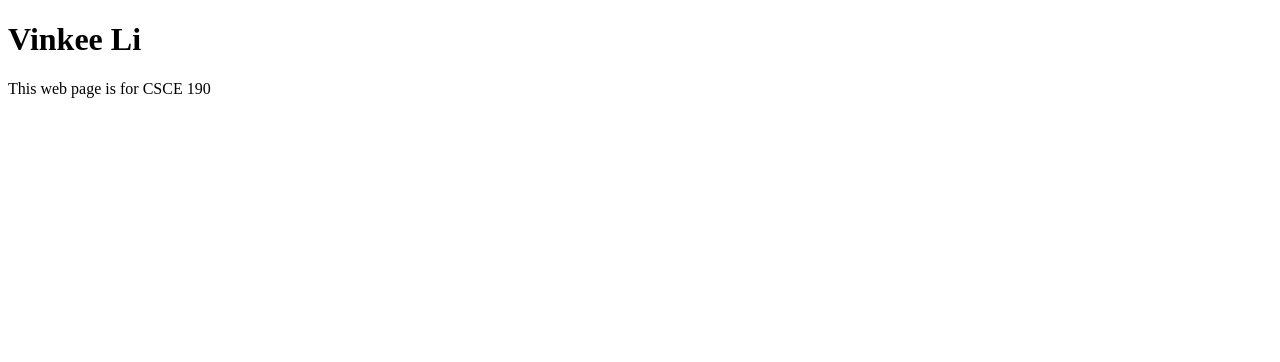
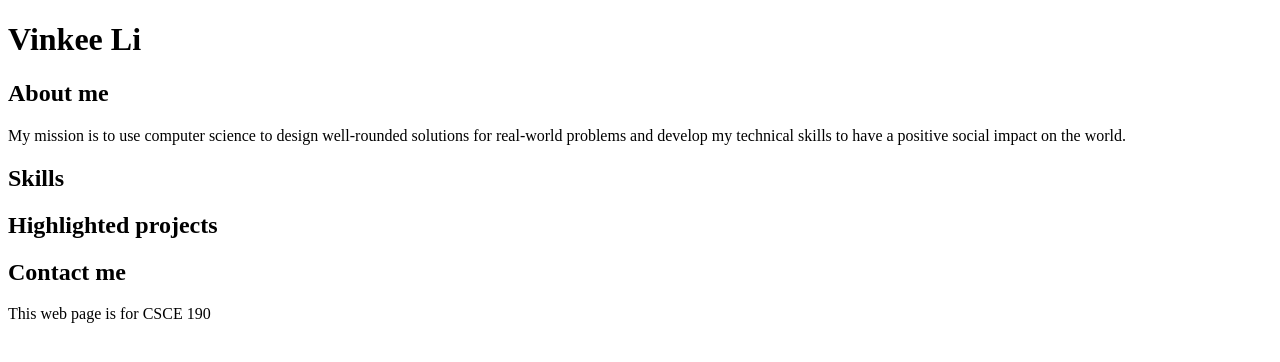
Before and after one commit to Vinkeeli7/Vinkeeli7.github.io, a plain HTML site: page index.html in a window 1280 px wide. Drawn offline with Linux system fonts and the light colour scheme.

Commit message:
More content

```diff
--- a/index.html
+++ b/index.html
@@ -5,6 +5,19 @@
     </head>
     <body>
         <h1>Vinkee Li</h1>
+        <div class="about">
+            <h2>About me</h2>
+            <p>My mission is to use computer science to design well-rounded solutions for real-world problems and develop my technical skills to have a positive social impact on the world.</p>
+        </div>
+        <div class="skills">
+            <h2>Skills</h2>
+        </div>
+        <div class="projects">
+            <h2>Highlighted projects</h2>
+        </div>
+        <div class="contact">
+            <h2>Contact me</h2>
+        </div>
         <p>This web page is for CSCE 190</p>
     </body>
 </html>
```
